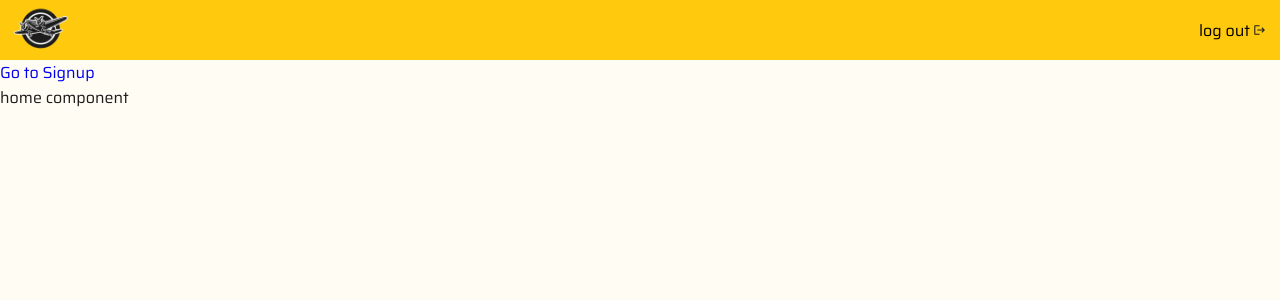
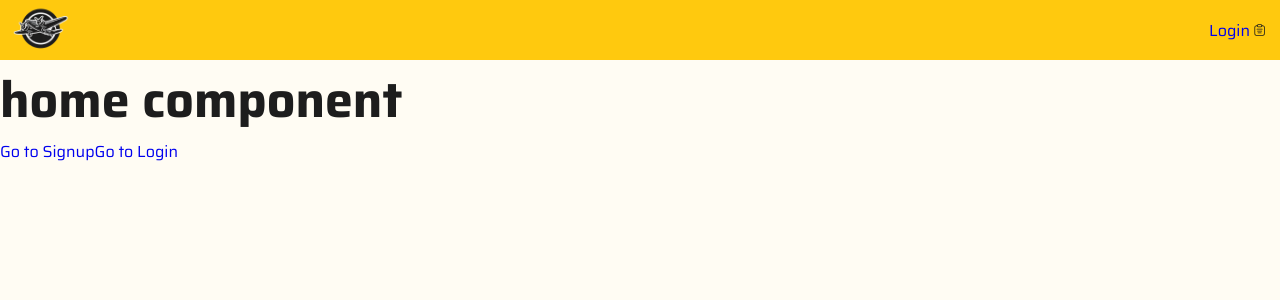
Before and after one commit to NimaShariatz/Henning-the-Navigator-V2, a React (Vite) app in the folder frontend/: page / in a window 1280 px wide. Shown: the top 300 px of the page. Built offline with nearby package versions, Linux system fonts and the light colour scheme; a web font is replaced by a local one.

Commit message:
menu logic cleanup

```diff
--- a/frontend/src/App.tsx
+++ b/frontend/src/App.tsx
@@ -4,7 +4,7 @@ import './App.css';
 import Home from './pages/home/Home';
 import Signup from './pages/signup/Signup';
 import Login from './pages/login/Login';
-import UserPage from './pages/userPage/UserPage';
+import UserSessions from './pages/userSessions/UserSessions';
 
 const pageTitles: Record<string, string> = {
   '/': 'Henning the Navigator',
@@ -29,7 +29,7 @@ function App() {
       <Route path="/" element={<Home />} />
       <Route path="/signup" element={<Signup />} />
       <Route path="/login" element={<Login />} />
-      <Route path="/user-sessions" element={<UserPage />} />
+      <Route path="/user-sessions" element={<UserSessions />} />
     </Routes>
   );
 }
--- a/frontend/src/components/menu/Menu.module.css
+++ b/frontend/src/components/menu/Menu.module.css
@@ -47,7 +47,8 @@
   transition: opacity 0.15s linear;
 }
 
-.rightSide button {
+.rightSide button,
+.rightSide a {
   background-color: transparent;
   cursor: pointer;
   display: flex;
@@ -56,18 +57,22 @@
   padding-inline: 0.25rem;
   border-radius: 4px;
 }
-.rightSide button:hover {
+.rightSide button:hover,
+.rightSide a:hover {
   background-color: var(--logo_black);
   color: var(--text_color_white);
 }
-.rightSide button svg {
+.rightSide button svg,
+.rightSide a svg {
   height: 16px;
   width: 16px;
   padding-left: 0.2rem;
 }
-.rightSide button svg path {
+.rightSide button svg path,
+.rightSide a svg path {
   fill: var(--text_color);
 }
-.rightSide button:hover svg path {
+.rightSide button:hover svg path,
+.rightSide a:hover svg path {
   fill: var(--text_color_white);
 }
--- a/frontend/src/components/menu/Menu.tsx
+++ b/frontend/src/components/menu/Menu.tsx
@@ -1,9 +1,24 @@
 import styles from './Menu.module.css';
+import { Link } from 'react-router';
 import { HennLogo1 } from '../../constants';
 import { useNavigate } from 'react-router';
+import { useState } from 'react';
 
 function Menu() {
   const navigate = useNavigate();
+  const [loggedIn] = useState(isAuthenticated);
+
+  function isAuthenticated() {
+    const token = localStorage.getItem('access');
+    if (!token) return false;
+    try {
+      const payload = JSON.parse(atob(token.split('.')[1])); // atob is a built-in browser function that decodes a Base64-encoded string back into plain text.
+      //console.log(payload)
+      return payload.exp * 1000 > Date.now(); // exp is in seconds, Date.now() is ms
+    } catch {
+      return false;
+    }
+  }
 
   function handleSignOut() {
     //console.log(localStorage.getItem('access'));
@@ -33,12 +48,25 @@ function Menu() {
             </svg>
           </div>
           <div className={styles.rightSide}>
+            {loggedIn ? (
               <button onClick={handleSignOut}>
                 log out
                 <svg xmlns="http://www.w3.org/2000/svg" viewBox="0 0 24 24">
                   <path d="m17 7l-1.41 1.41L18.17 11H8v2h10.17l-2.58 2.58L17 17l5-5M4 5h8V3H4c-1.1 0-2 .9-2 2v14c0 1.1.9 2 2 2h8v-2H4z"></path>
                 </svg>
               </button>
+            ) : (
+              <Link to="/login">
+                Login
+                <svg xmlns="http://www.w3.org/2000/svg" viewBox="0 0 24 24">
+                  <path
+                    fillRule="evenodd"
+                    d="M7.263 3.26A2.25 2.25 0 0 1 9.5 1.25h5a2.25 2.25 0 0 1 2.237 2.01c.764.016 1.423.055 1.987.159c.758.14 1.403.404 1.928.93c.602.601.86 1.36.982 2.26c.116.866.116 1.969.116 3.336v6.11c0 1.367 0 2.47-.116 3.337c-.122.9-.38 1.658-.982 2.26s-1.36.86-2.26.982c-.867.116-1.97.116-3.337.116h-6.11c-1.367 0-2.47 0-3.337-.116c-.9-.122-1.658-.38-2.26-.982s-.86-1.36-.981-2.26c-.117-.867-.117-1.97-.117-3.337v-6.11c0-1.367 0-2.47.117-3.337c.12-.9.38-1.658.981-2.26c.525-.525 1.17-.79 1.928-.929c.564-.104 1.224-.143 1.987-.159m.002 1.5c-.718.016-1.272.052-1.718.134c-.566.104-.895.272-1.138.515c-.277.277-.457.665-.556 1.4c-.101.754-.103 1.756-.103 3.191v6c0 1.435.002 2.436.103 3.192c.099.734.28 1.122.556 1.399c.277.277.665.457 1.4.556c.754.101 1.756.103 3.191.103h6c1.435 0 2.436-.002 3.192-.103c.734-.099 1.122-.28 1.399-.556c.277-.277.457-.665.556-1.4c.101-.755.103-1.756.103-3.191v-6c0-1.435-.002-2.437-.103-3.192c-.099-.734-.28-1.122-.556-1.399c-.244-.243-.572-.41-1.138-.515c-.446-.082-1-.118-1.718-.133A2.25 2.25 0 0 1 14.5 6.75h-5a2.25 2.25 0 0 1-2.235-1.99M9.5 2.75a.75.75 0 0 0-.75.75v1c0 .414.336.75.75.75h5a.75.75 0 0 0 .75-.75v-1a.75.75 0 0 0-.75-.75zM6.25 10.5A.75.75 0 0 1 7 9.75h10a.75.75 0 0 1 0 1.5H7a.75.75 0 0 1-.75-.75m1 3.5a.75.75 0 0 1 .75-.75h8a.75.75 0 0 1 0 1.5H8a.75.75 0 0 1-.75-.75m1 3.5a.75.75 0 0 1 .75-.75h6a.75.75 0 0 1 0 1.5H9a.75.75 0 0 1-.75-.75"
+                    clipRule="evenodd"
+                  ></path>
+                </svg>
+              </Link>
+            )}
           </div>
         </div>
       </menu>
--- a/frontend/src/pages/home/Home.tsx
+++ b/frontend/src/pages/home/Home.tsx
@@ -6,8 +6,9 @@ function Home() {
   return (
     <>
       <Menu />
+      <h1>home component</h1>
       <Link to="/signup">Go to Signup</Link>
-      <p>home component</p>
+      <Link to="/signup">Go to Login</Link>
     </>
   );
 }
--- /dev/null
+++ b/frontend/src/pages/userSessions/UserSessions.module.css
@@ -0,0 +1,7 @@
+.coreContainer {
+  display: flex;
+  flex-direction: column;
+  width: 100%;
+  height: 100%;
+  background-color: red;
+}
--- a/frontend/src/pages/userPage/UserPage.tsx
+++ b/frontend/src/pages/userSessions/UserSessions.tsx
@@ -2,8 +2,9 @@ import { useEffect, useState } from 'react';
 import { useNavigate } from 'react-router';
 import Menu from '../../components/menu/Menu';
 import { getUser } from '../../api/User';
+import styles from './UserSessions.module.css';
 
-function UserPage() {
+function UserSessions() {
   const [username, setUsername] = useState('');
   const navigate = useNavigate();
 
@@ -22,8 +23,10 @@ function UserPage() {
       <Menu />
       <p>user page</p>
       <p>Hi {username}!</p>
+
+      <div className={styles.coreContainer}></div>
     </>
   );
 }
 
-export default UserPage;
+export default UserSessions;
```
Also changed, not shown: frontend/src/pages/userPage/UserPage.module.css (deleted), 1 other file (tests, documents, lock files or other folders). Lines whose indentation alone changed are shown as unchanged.
